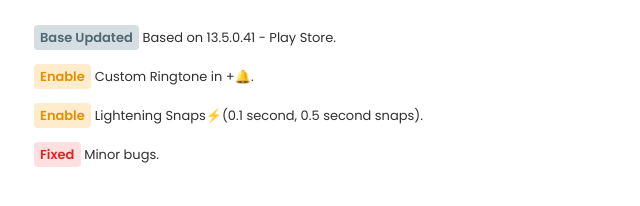
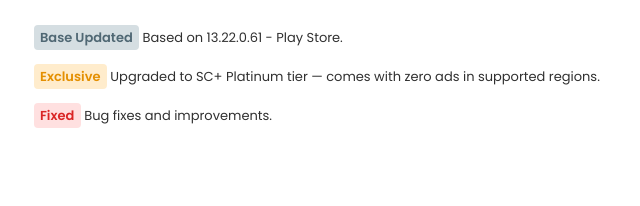
Before and after one commit to mamfiles/cdn, a plain HTML site: page sc/8.html in a window 1280 px wide. Shown: the whole page, without its empty margins (0-640 px from the left). Drawn offline with Linux system fonts and the light colour scheme.

Commit message:
Update 8.html

```diff
--- a/sc/8.html
+++ b/sc/8.html
@@ -74,9 +74,8 @@
       </head>
 
       <n>
-        <baseup>Base Updated</baseup> Based on 13.5.0.41 - Play Store.<br />
-       <point>Enable</point> Custom Ringtone in +🔔.<br />
-       <point>Enable</point> Lightening Snaps⚡️(0.1 second, 0.5 second snaps).<br />
-       <fixed>Fixed</fixed> Minor bugs.<br />
+        <baseup>Base Updated</baseup> Based on 13.22.0.61 - Play Store.<br />
+          <point>Exclusive</point> Upgraded to SC+ Platinum tier — comes with zero ads in supported regions.<br />
+          <fixed>Fixed</fixed> Bug fixes and improvements.<br />
      </n>
 </html>
```
